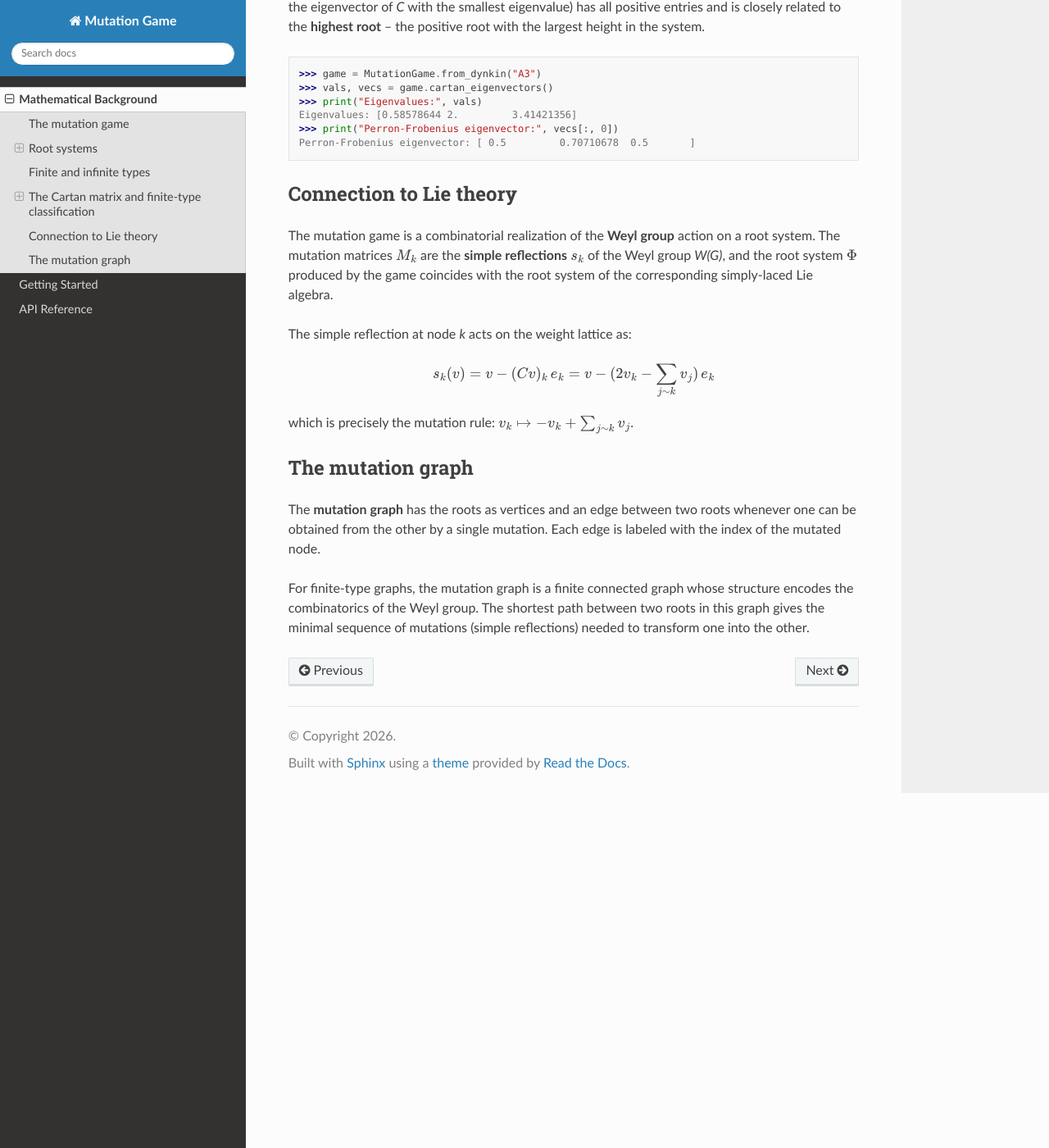
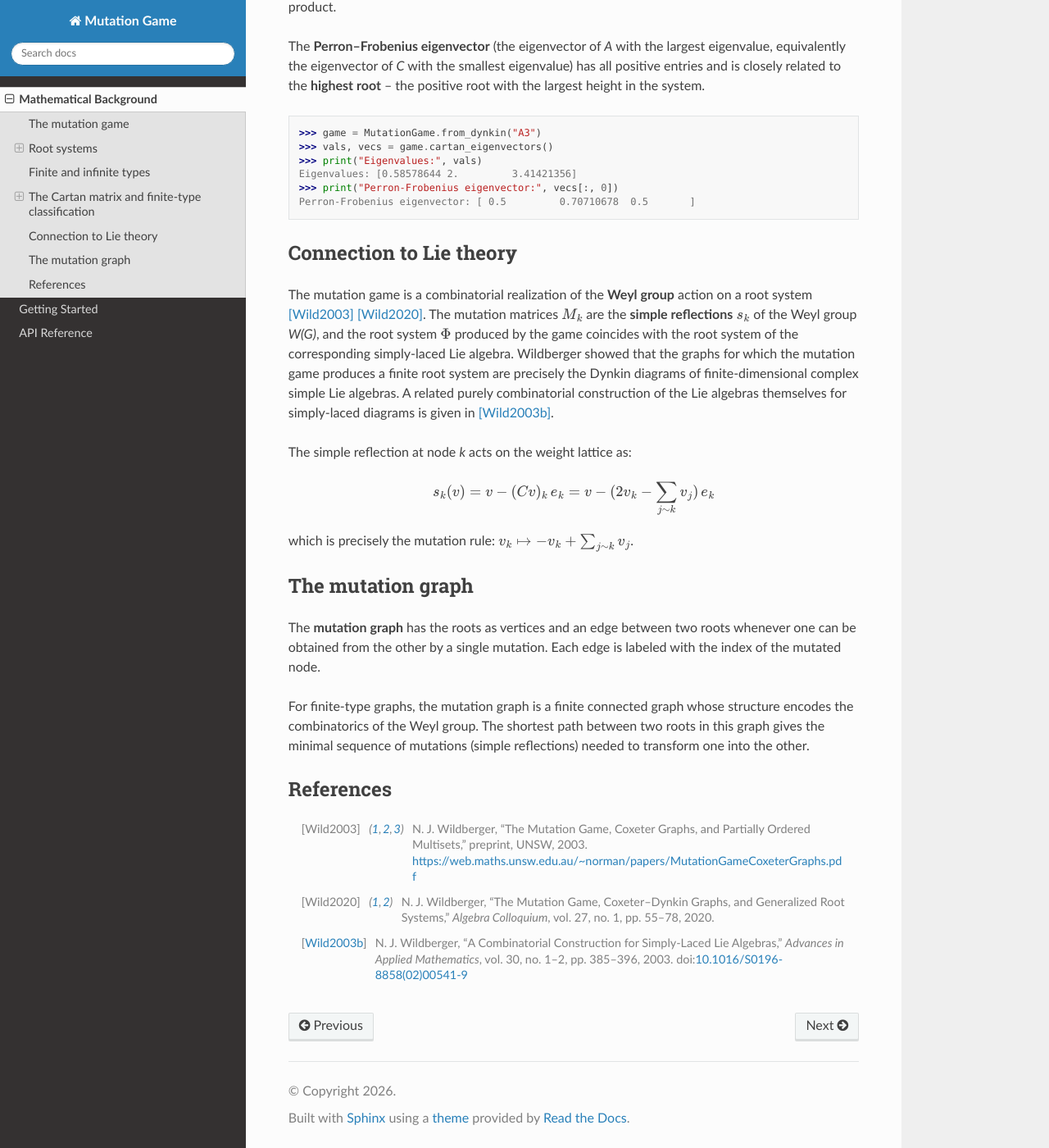
Before and after one commit to andreacortis/mutation_game, a Sphinx documentation site: the page built from docs/background.rst, in a window 1280 px wide and 1400 px high, scrolled down 3231 px. Shown: the whole window at 82% size. Built offline with Sphinx 7.4.7 and the Read the Docs theme 3.1.0, drawn with Linux system fonts in a browser that asks for light colours; some of the changed text lies outside the part shown.

Commit message:
Add Wildberger references to mathematical background docs
Cite the original 2003 preprint, the 2020 Algebra Colloquium paper,
and the 2003 combinatorial Lie algebra construction. References are
linked inline where the mutation game, Martians/Anti-Martians
terminology, and the Lie theory connection are discussed.

Co-Authored-By: Claude Opus 4.6 (1M context) <noreply@anthropic.com>

```diff
--- a/docs/background.rst
+++ b/docs/background.rst
@@ -2,19 +2,22 @@ Mathematical Background
 =======================
 
 The mutation game is a combinatorial process on graphs that naturally produces
-the root systems of Lie algebras. This section describes the mathematical
-setting.
+the root systems of Lie algebras. It was introduced by N. J. Wildberger
+[Wild2003]_ and later published in a generalized form in [Wild2020]_.
+This section describes the mathematical setting.
 
 The mutation game
 -----------------
 
-Consider a simple undirected graph *G* with *n* nodes, described by its
-adjacency matrix *A* (where :math:`A_{ij} = 1` if nodes *i* and *j* are
+The game is set on a network of cities on Mars, as described by Wildberger
+[Wild2003]_. Consider a simple undirected graph *G* with *n* nodes, described
+by its adjacency matrix *A* (where :math:`A_{ij} = 1` if nodes *i* and *j* are
 connected, and 0 otherwise).
 
 A **state** of the game is an integer vector :math:`v \in \mathbb{Z}^n`, where
 each component :math:`v_i` represents the population at node *i*. Populations
-can be positive ("Martians") or negative ("Anti-Martians").
+can be positive ("Martians") or negative ("Anti-Martians") -- Wildberger's
+original terminology.
 
 A **mutation at node** *k* transforms the state according to the rule:
 
@@ -209,10 +212,14 @@ Connection to Lie theory
 ------------------------
 
 The mutation game is a combinatorial realization of the **Weyl group** action
-on a root system. The mutation matrices :math:`M_k` are the **simple
-reflections** :math:`s_k` of the Weyl group *W(G)*, and the root system
-:math:`\Phi` produced by the game coincides with the root system of the
-corresponding simply-laced Lie algebra.
+on a root system [Wild2003]_ [Wild2020]_. The mutation matrices :math:`M_k`
+are the **simple reflections** :math:`s_k` of the Weyl group *W(G)*, and the
+root system :math:`\Phi` produced by the game coincides with the root system of
+the corresponding simply-laced Lie algebra. Wildberger showed that the graphs
+for which the mutation game produces a finite root system are precisely the
+Dynkin diagrams of finite-dimensional complex simple Lie algebras. A related
+purely combinatorial construction of the Lie algebras themselves for
+simply-laced diagrams is given in [Wild2003b]_.
 
 The simple reflection at node *k* acts on the weight lattice as:
 
@@ -234,3 +241,19 @@ For finite-type graphs, the mutation graph is a finite connected graph whose
 structure encodes the combinatorics of the Weyl group. The shortest path
 between two roots in this graph gives the minimal sequence of mutations (simple
 reflections) needed to transform one into the other.
+
+References
+----------
+
+.. [Wild2003] N. J. Wildberger, "The Mutation Game, Coxeter Graphs, and
+   Partially Ordered Multisets," preprint, UNSW, 2003.
+   https://web.maths.unsw.edu.au/~norman/papers/MutationGameCoxeterGraphs.pdf
+
+.. [Wild2020] N. J. Wildberger, "The Mutation Game, Coxeter--Dynkin Graphs,
+   and Generalized Root Systems," *Algebra Colloquium*, vol. 27, no. 1,
+   pp. 55--78, 2020.
+
+.. [Wild2003b] N. J. Wildberger, "A Combinatorial Construction for
+   Simply-Laced Lie Algebras," *Advances in Applied Mathematics*, vol. 30,
+   no. 1--2, pp. 385--396, 2003.
+   doi:`10.1016/S0196-8858(02)00541-9 <https://doi.org/10.1016/S0196-8858(02)00541-9>`_
```
